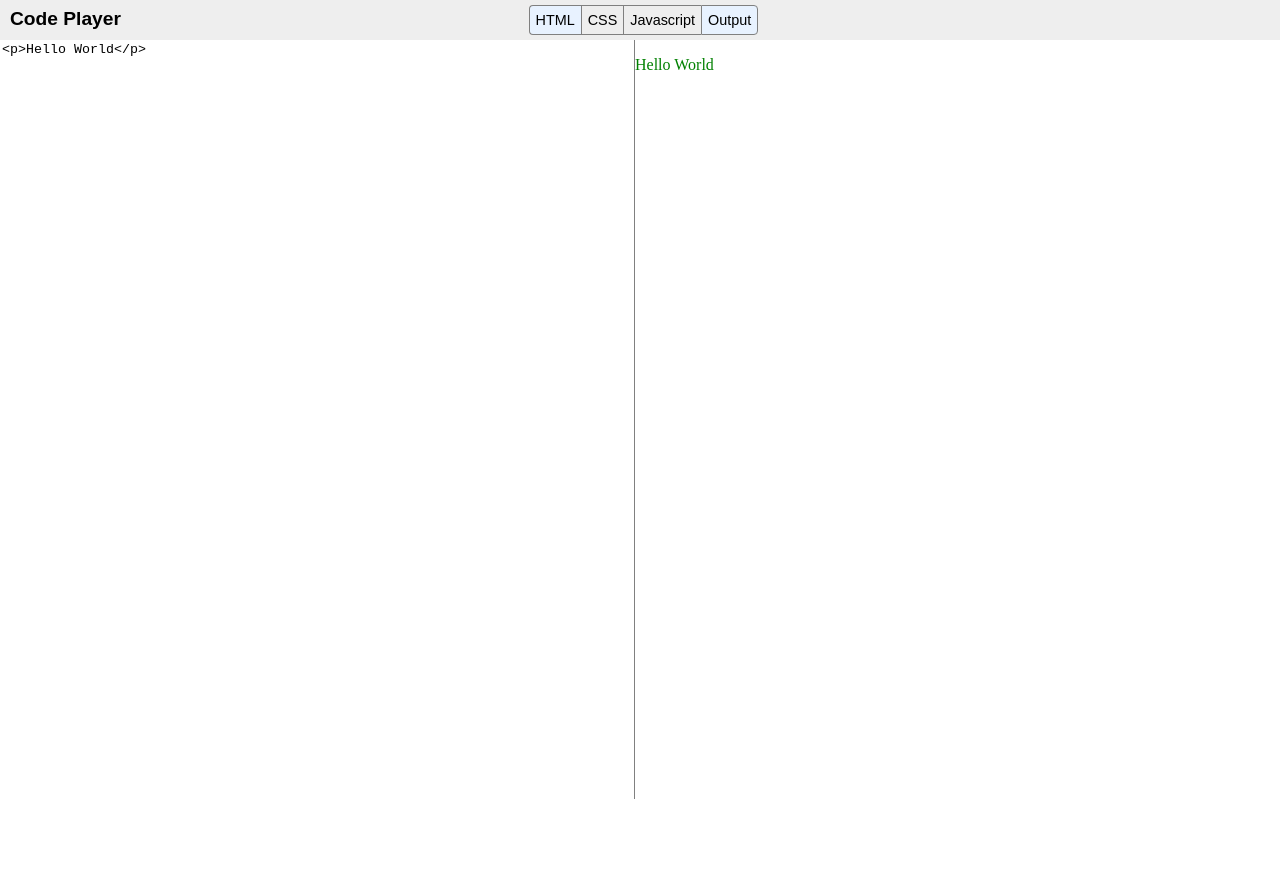
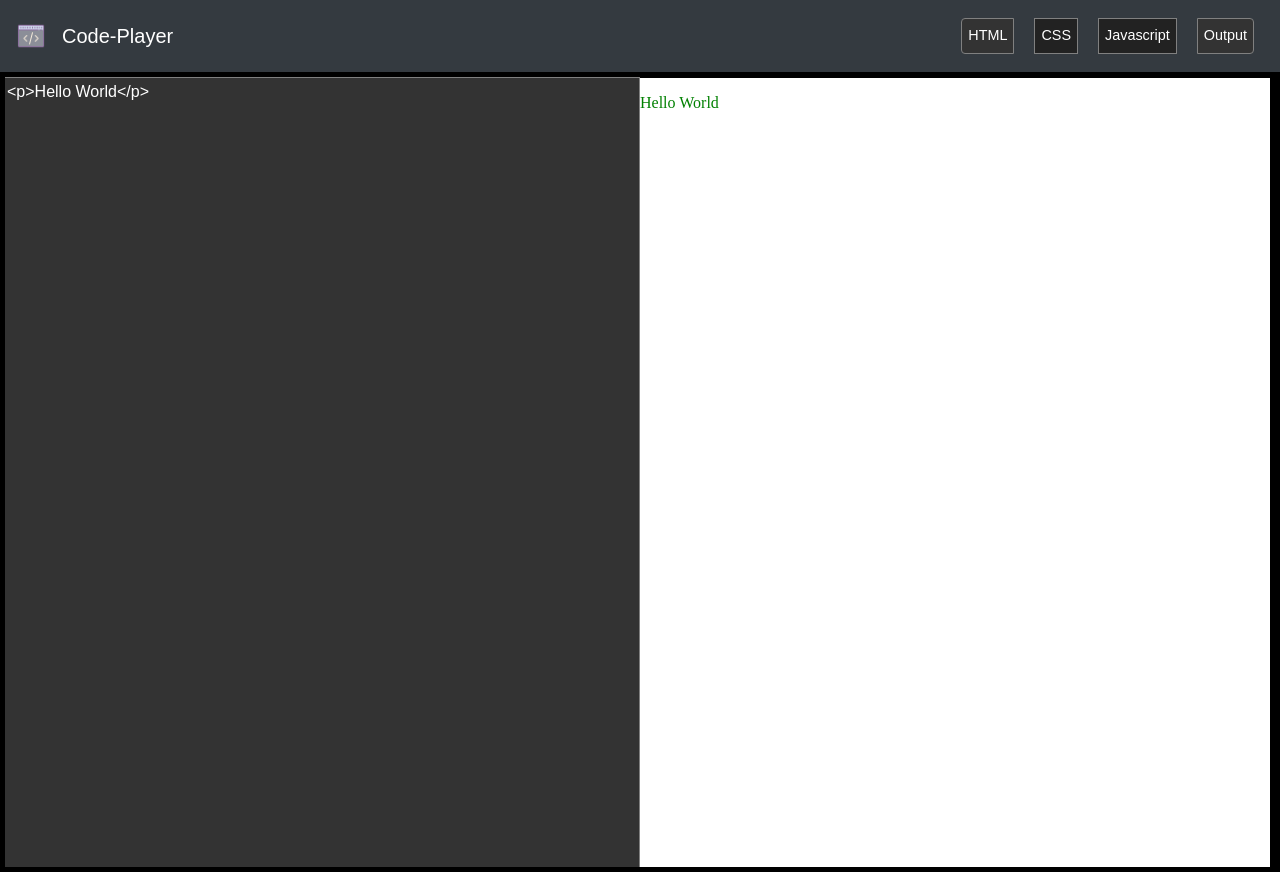
Before and after one commit to Sanchita99/Code-Player, a plain HTML site: page index.html in a window 1280 px wide. Before the commit the page ends 800 px from the top, so only its background shows below. Drawn offline with nearby package versions, Linux system fonts and the light colour scheme.

Commit message:
[add] bootstrap themed, dark-mode, logo and update readme

```diff
--- a/index.html
+++ b/index.html
@@ -3,26 +3,31 @@
 <head>
     <meta charset="UTF-8">
     <meta name="viewport" content="width=device-width, initial-scale=1.0">
+    <link rel="stylesheet" href="https://stackpath.bootstrapcdn.com/bootstrap/4.5.2/css/bootstrap.min.css" integrity="sha384-JcKb8q3iqJ61gNV9KGb8thSsNjpSL0n8PARn9HuZOnIxN0hoP+VmmDGMN5t9UJ0Z" crossorigin="anonymous">
     <link rel="stylesheet" href="style.css">
+    <link rel="shortcut icon" href="logo.png" type="image/x-icon">
     <title>Code-Player</title>
 </head>
 <body>
-    <div id="header">
+    <nav class="navbar navbar-expand-lg navbar-dark bg-dark">
+        <a class="navbar-brand" href="#"><img src="logo.png" style="height: 30px;"></a>
+        <a class="navbar-brand" href="#">Code-Player</a>
+        <ul class="navbar-nav ml-auto">
+            <li class="nav-item active">
+                <div class = "toggleButton active" id = "html">HTML</div>
+            </li>
+            <li class="nav-item active">
+                <div class = "toggleButton" id = "css">CSS</div>
+            </li>
+            <li class="nav-item active">
+                <div class = "toggleButton" id = "javascript">Javascript</div>
+            </li>
+            <li class="nav-item active">
+                <div class = "toggleButton active" id = "output">Output</div>
+            </li>
 
-        <div id = "logo">
-
-            Code Player
-
-        </div>
-
-        <div id = "buttonContainer">
-
-            <div class = "toggleButton active" id = "html">HTML</div>
-            <div class = "toggleButton" id = "css">CSS</div>
-            <div class = "toggleButton" id = "javascript">Javascript</div>
-            <div class = "toggleButton active" id = "output">Output</div>
-
-        </div>
+        </ul>
+      </nav>
 
     </div>
 
@@ -30,15 +35,16 @@
 
         <textarea id = "htmlPanel" class="Panel"><p>Hello World</p></textarea>
 
-        <textarea id = "cssPanel" class="Panel hidden">p{ color: green }</textarea>
+        <textarea  id = "cssPanel" class="Panel hidden">p{ color: green }</textarea>
 
-        <textarea id = "javascriptPanel" class="Panel hidden">  </textarea>
+        <textarea  id = "javascriptPanel" class="Panel hidden">  </textarea>
 
         <iframe id = "outputPanel" class="Panel"></iframe>
 
     </div>
 
     <script type="text/javascript" src="https://ajax.googleapis.com/ajax/libs/jquery/3.3.1/jquery.min.js"></script>
+    <script src="https://stackpath.bootstrapcdn.com/bootstrap/4.5.2/js/bootstrap.min.js" integrity="sha384-B4gt1jrGC7Jh4AgTPSdUtOBvfO8shuf57BaghqFfPlYxofvL8/KUEfYiJOMMV+rV" crossorigin="anonymous"></script>
     <script src="main.js"></script>
 </body>
 </html>
--- a/style.css
+++ b/style.css
@@ -3,10 +3,10 @@ body{
     font-family: sans-serif;
     padding: 0;
     margin: 0;
+    background-color: black;
 }
 
 #header{
-
     width: 100%;
     background-color: #EEEEEE;
     padding: 5px;
@@ -15,29 +15,39 @@ body{
 }
 
 #logo{
-
-    float: left;
+    display: inline;
+    /* float: left; */
     font-weight: bold;
     font-size: 120%;
     padding: 3px 5px;
+    width: 200px;
 
 }
 
 #buttonContainer{
-
-    width: 233px;
+    display: inline;
     margin: 0 auto;
+    width: fit-content;
+    margin: 0 auto;
+    margin-top: 10px;
+    margin-bottom: 10px;
 
 }
 
 .toggleButton{
-
-    float: left;
+    display: inline-block;
     border: 1px solid grey;
     padding: 6px;
-    border-right: none;
     font-size: 90%;
-
+    margin: 10px;
+    color: white;
+    background-color: #222;
+}
+.nav-item{
+    background-color: #343A40 !important;
+}
+.toggleButton:hover{
+    cursor: pointer;
 }
 
 #html{
@@ -57,7 +67,7 @@ body{
 
 .active{
 
-    background-color: #E8F2FF;
+    background-color: #333;
 
 }
 
@@ -68,16 +78,18 @@ body{
 }
 
 textarea{
-
+    color:white;
+    background-color: #333;
     resize: none;
-    border-top: none;
+    /* border-top: none; */
     border-bottom: none;
     border-left: none;
     border-color: grey;
+    height: 100%;
 
 }
 
-.panel{
+.Panel{
 
     float: left;
     width: 50%;
@@ -85,9 +97,10 @@ textarea{
 }
 
 iframe{
-
-    border:none;
-
+    border: none;
+    border-top: 1px solid black;
+    background-color: white;
+    min-height: 100%;
 }
 
 .hidden{
@@ -95,3 +108,8 @@ iframe{
     display: none;
 
 }
+
+#bodyContainer{
+    padding: 5px;
+    height: 100%;
+}
```
Also changed, not shown: logo.png (added), 1 other file.
